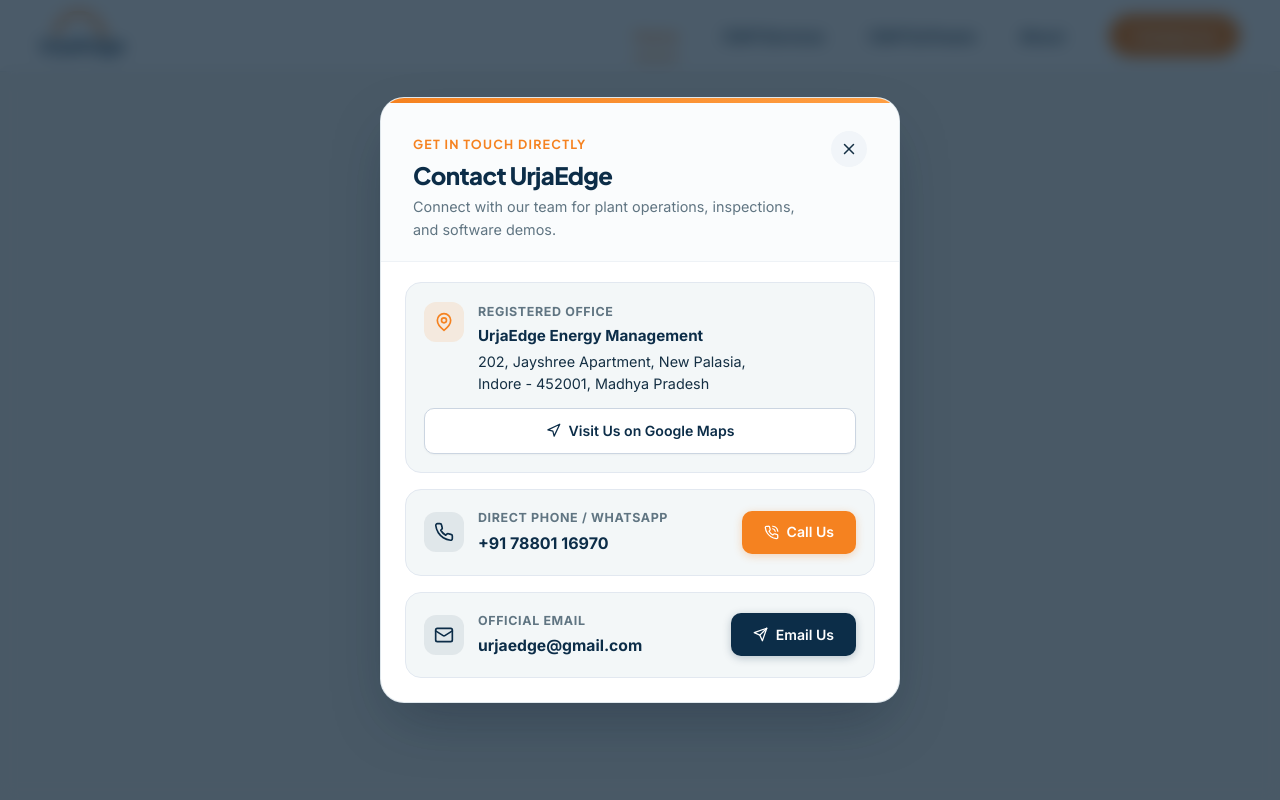
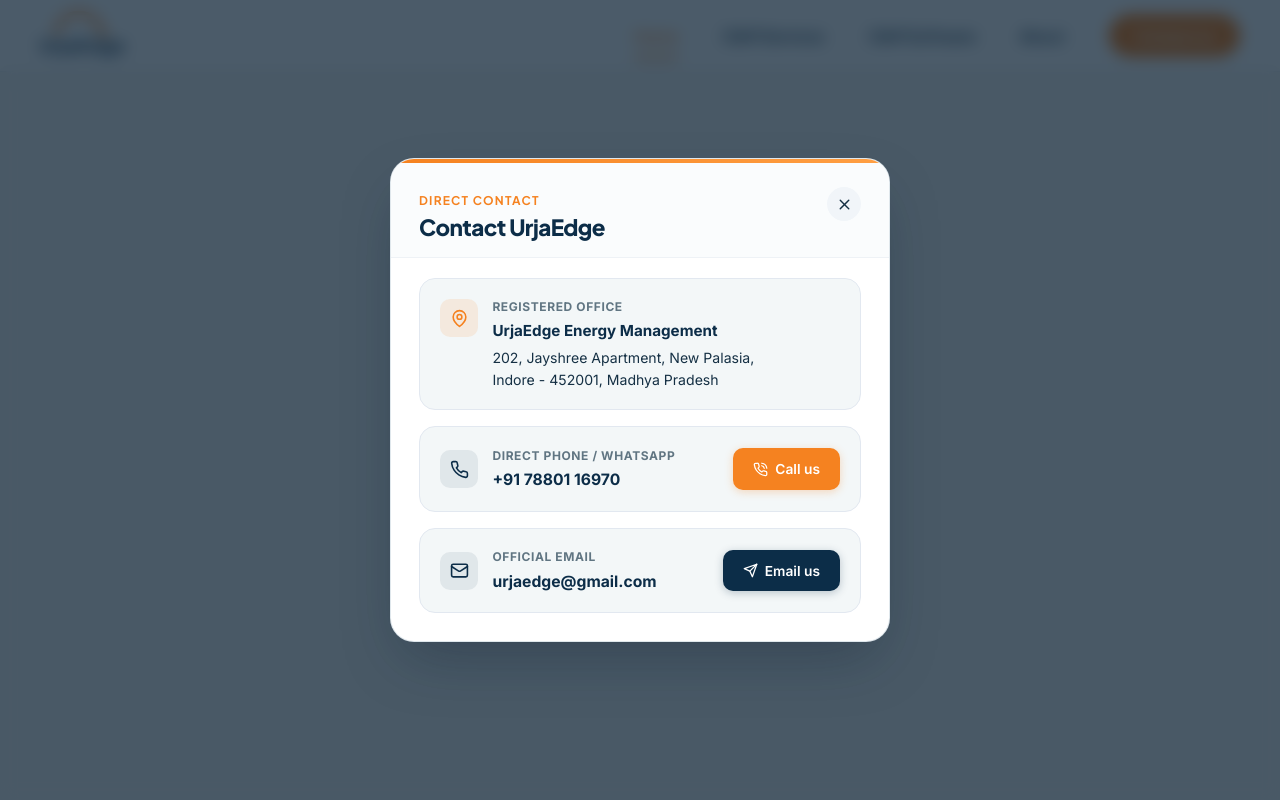
Before and after one commit to asellus-1/urjaedge, a React (Vite) app: page / in a window 1280 px wide. Both pictures are taken after a click on the button "Contact us". Shown: the top 800 px of the page. Built offline with nearby package versions, Linux system fonts and the light colour scheme.

Commit message:
feat(contact): remove visit us button, keep static address, and add smooth open/close modal animation

```diff
--- a/src/components/ContactModal.jsx
+++ b/src/components/ContactModal.jsx
@@ -1,16 +1,41 @@
-import React, { useEffect } from 'react';
+import React, { useState, useEffect } from 'react';
 import { createPortal } from 'react-dom';
-import { X, MapPin, Phone, Mail, Navigation, PhoneCall, Send } from 'lucide-react';
+import { X, MapPin, Phone, Mail, PhoneCall, Send } from 'lucide-react';
 
 export default function ContactModal({ isOpen, onClose }) {
+  const [isRendered, setIsRendered] = useState(isOpen);
+  const [isClosing, setIsClosing] = useState(false);
+
   useEffect(() => {
-    if (!isOpen) return;
+    if (isOpen) {
+      setIsRendered(true);
+      setIsClosing(false);
+    } else if (isRendered) {
+      setIsClosing(true);
+      const timer = setTimeout(() => {
+        setIsRendered(false);
+        setIsClosing(false);
+      }, 200);
+      return () => clearTimeout(timer);
+    }
+  }, [isOpen]);
+
+  const handleClose = () => {
+    if (isClosing) return;
+    setIsClosing(true);
+    setTimeout(() => {
+      onClose();
+    }, 200);
+  };
+
+  useEffect(() => {
+    if (!isRendered) return;
 
     const prevOverflow = document.body.style.overflow;
     document.body.style.overflow = 'hidden';
 
     const handleKeyDown = (e) => {
-      if (e.key === 'Escape') onClose();
+      if (e.key === 'Escape') handleClose();
     };
 
     window.addEventListener('keydown', handleKeyDown);
@@ -18,12 +43,10 @@
       document.body.style.overflow = prevOverflow;
       window.removeEventListener('keydown', handleKeyDown);
     };
-  }, [isOpen, onClose]);
+  }, [isRendered, isClosing]);
 
-  if (!isOpen) return null;
+  if (!isRendered) return null;
 
-  const addressText = "202, Jayshree Apartment, New Palasia, Indore - 452001, Madhya Pradesh, India";
-  const googleMapsUrl = `https://www.google.com/maps/search/?api=1&query=${encodeURIComponent("202, Jayshree Apartment, New Palasia, Indore, Madhya Pradesh 452001")}`;
   const phoneNumber = "+917880116970";
   const formattedPhone = "+91 78801 16970";
   const emailAddress = "urjaedge@gmail.com";
@@ -31,7 +54,7 @@
   return createPortal(
     <div
       className="modal-overlay"
-      onClick={onClose}
+      onClick={handleClose}
       role="dialog"
       aria-modal="true"
       aria-labelledby="contact-modal-title"
@@ -46,7 +69,9 @@
         alignItems: 'center',
         justifyContent: 'center',
         padding: '1.25rem',
-        animation: 'fadeIn 0.2s ease-out'
+        animation: isClosing
+          ? 'modalOverlayFadeOut 0.2s cubic-bezier(0.16, 1, 0.3, 1) forwards'
+          : 'modalOverlayFadeIn 0.25s cubic-bezier(0.16, 1, 0.3, 1) forwards'
       }}
     >
       <div
@@ -55,26 +80,29 @@
         style={{
           backgroundColor: '#FFFFFF',
           borderRadius: '24px',
-          maxWidth: '520px',
+          maxWidth: '500px',
           width: '100%',
-          maxHeight: 'calc(100vh - 2rem)',
+          maxHeight: 'calc(100vh - 2.5rem)',
           boxShadow: '0 25px 60px -15px rgba(6, 29, 48, 0.35)',
           overflow: 'hidden',
           position: 'relative',
           display: 'flex',
           flexDirection: 'column',
           border: '1px solid rgba(220, 229, 234, 0.9)',
-          animation: 'fadeInUp 0.25s ease'
+          animation: isClosing
+            ? 'modalPopOut 0.2s cubic-bezier(0.16, 1, 0.3, 1) forwards'
+            : 'modalPopIn 0.25s cubic-bezier(0.16, 1, 0.3, 1) forwards'
         }}
       >
-        {/* Header with warm solar accent bar */}
+        {/* Subtle Brand Solar Top Bar */}
         <div style={{
-          height: '5px',
+          height: '4px',
           background: 'linear-gradient(90deg, var(--energy-orange), #ff9f43)'
         }} />
 
+        {/* Minimal Header */}
         <div style={{
-          padding: '1.75rem 2rem 1.25rem',
+          padding: '1.5rem 1.75rem 1rem',
           display: 'flex',
           alignItems: 'flex-start',
           justifyContent: 'space-between',
@@ -82,11 +110,11 @@
           backgroundColor: '#FAFCFD'
         }}>
           <div>
-            <span className="eyebrow" style={{ marginBottom: '0.35rem', fontSize: '0.78rem' }}>
-              GET IN TOUCH DIRECTLY
+            <span className="eyebrow" style={{ marginBottom: '0.25rem', fontSize: '0.75rem' }}>
+              DIRECT CONTACT
             </span>
             <h3 id="contact-modal-title" style={{
-              fontSize: '1.5rem',
+              fontSize: '1.4rem',
               fontWeight: 800,
               color: 'var(--primary-navy)',
               margin: 0,
@@ -94,33 +122,24 @@
             }}>
               Contact UrjaEdge
             </h3>
-            <p style={{
-              fontSize: '0.9rem',
-              color: 'var(--secondary-text)',
-              marginTop: '0.35rem',
-              marginBottom: 0
-            }}>
-              Connect with our team for plant operations, inspections, and software demos.
-            </p>
           </div>
 
           <button
-            onClick={onClose}
+            onClick={handleClose}
             aria-label="Close contact popup"
             style={{
               background: '#F1F5F9',
               border: 'none',
               borderRadius: '50%',
-              width: '36px',
-              height: '36px',
+              width: '34px',
+              height: '34px',
               display: 'flex',
               alignItems: 'center',
               justifyContent: 'center',
               cursor: 'pointer',
               color: 'var(--primary-text)',
               transition: 'background 0.2s ease, transform 0.2s ease',
-              flexShrink: 0,
-              marginLeft: '1rem'
+              flexShrink: 0
             }}
             onMouseEnter={(e) => {
               e.currentTarget.style.backgroundColor = '#E2E8F0';
@@ -131,13 +150,13 @@
               e.currentTarget.style.transform = 'scale(1)';
             }}
           >
-            <X size={18} />
+            <X size={17} />
           </button>
         </div>
 
-        {/* Contact Info Cards */}
+        {/* Minimal Content Body */}
         <div style={{
-          padding: '1.25rem 1.5rem 1.5rem',
+          padding: '1.25rem 1.75rem 1.75rem',
           display: 'flex',
           flexDirection: 'column',
           gap: '1rem',
@@ -145,83 +164,47 @@
           WebkitOverflowScrolling: 'touch'
         }}>
 
-          {/* 1. Address Card */}
+          {/* 1. Static Office Address */}
           <div style={{
-            padding: '1.15rem',
+            padding: '1.15rem 1.25rem',
             borderRadius: '16px',
             backgroundColor: 'var(--soft-grey-blue)',
             border: '1px solid #E2E8F0',
             display: 'flex',
-            flexDirection: 'column',
-            gap: '0.85rem'
+            alignItems: 'flex-start',
+            gap: '0.9rem'
           }}>
-            <div style={{ display: 'flex', alignItems: 'flex-start', gap: '0.85rem' }}>
             <div style={{
-                width: '40px',
-                height: '40px',
-                borderRadius: '12px',
+              width: '38px',
+              height: '38px',
+              borderRadius: '10px',
               backgroundColor: 'rgba(245, 130, 32, 0.12)',
               color: 'var(--energy-orange)',
               display: 'flex',
               alignItems: 'center',
               justifyContent: 'center',
-                flexShrink: 0
+              flexShrink: 0,
+              marginTop: '0.1rem'
             }}>
-                <MapPin size={20} />
+              <MapPin size={19} />
             </div>
             <div style={{ flex: 1 }}>
-                <div style={{ fontSize: '0.78rem', fontWeight: 700, color: 'var(--secondary-text)', textTransform: 'uppercase', letterSpacing: '0.05em' }}>
+              <div style={{ fontSize: '0.75rem', fontWeight: 700, color: 'var(--secondary-text)', textTransform: 'uppercase', letterSpacing: '0.05em' }}>
                 Registered Office
               </div>
               <div style={{ fontSize: '0.95rem', fontWeight: 700, color: 'var(--primary-navy)', marginTop: '0.15rem' }}>
                 UrjaEdge Energy Management
               </div>
-                <div style={{ fontSize: '0.9rem', color: 'var(--primary-text)', lineHeight: 1.5, marginTop: '0.2rem' }}>
+              <div style={{ fontSize: '0.88rem', color: 'var(--primary-text)', lineHeight: 1.55, marginTop: '0.25rem' }}>
                 202, Jayshree Apartment, New Palasia,<br />
                 Indore - 452001, Madhya Pradesh
               </div>
             </div>
           </div>
 
-            <a
-              href={googleMapsUrl}
-              target="_blank"
-              rel="noopener noreferrer"
-              style={{
-                display: 'inline-flex',
-                alignItems: 'center',
-                justifyContent: 'center',
-                gap: '0.5rem',
-                backgroundColor: '#FFFFFF',
-                color: 'var(--primary-navy)',
-                border: '1px solid #CBD5E1',
-                padding: '0.65rem 1.25rem',
-                borderRadius: '10px',
-                fontWeight: 600,
-                fontSize: '0.88rem',
-                textDecoration: 'none',
-                transition: 'all 0.2s ease',
-                boxShadow: '0 1px 2px rgba(0,0,0,0.04)'
-              }}
-              onMouseEnter={(e) => {
-                e.currentTarget.style.borderColor = 'var(--energy-orange)';
-                e.currentTarget.style.color = 'var(--energy-orange)';
-                e.currentTarget.style.transform = 'translateY(-1px)';
-              }}
-              onMouseLeave={(e) => {
-                e.currentTarget.style.borderColor = '#CBD5E1';
-                e.currentTarget.style.color = 'var(--primary-navy)';
-                e.currentTarget.style.transform = 'translateY(0)';
-              }}
-            >
-              <Navigation size={15} />
-              Visit Us on Google Maps
-            </a>
-          </div>
-
-          {/* 2. Phone Card */}
+          {/* 2. Direct Phone / Call Us */}
           <div style={{
-            padding: '1.15rem',
+            padding: '1.15rem 1.25rem',
             borderRadius: '16px',
             backgroundColor: 'var(--soft-grey-blue)',
             border: '1px solid #E2E8F0',
@@ -231,11 +214,11 @@
             gap: '1rem',
             flexWrap: 'wrap'
           }}>
-            <div style={{ display: 'flex', alignItems: 'center', gap: '0.85rem' }}>
+            <div style={{ display: 'flex', alignItems: 'center', gap: '0.9rem' }}>
               <div style={{
-                width: '40px',
-                height: '40px',
-                borderRadius: '12px',
+                width: '38px',
+                height: '38px',
+                borderRadius: '10px',
                 backgroundColor: 'rgba(12, 45, 72, 0.08)',
                 color: 'var(--primary-navy)',
                 display: 'flex',
@@ -243,13 +226,13 @@
                 justifyContent: 'center',
                 flexShrink: 0
               }}>
-                <Phone size={20} />
+                <Phone size={19} />
               </div>
               <div>
-                <div style={{ fontSize: '0.78rem', fontWeight: 700, color: 'var(--secondary-text)', textTransform: 'uppercase', letterSpacing: '0.05em' }}>
+                <div style={{ fontSize: '0.75rem', fontWeight: 700, color: 'var(--secondary-text)', textTransform: 'uppercase', letterSpacing: '0.05em' }}>
                   Direct Phone / WhatsApp
                 </div>
-                <div style={{ fontSize: '1rem', fontWeight: 700, color: 'var(--primary-navy)', marginTop: '0.15rem' }}>
+                <div style={{ fontSize: '0.98rem', fontWeight: 700, color: 'var(--primary-navy)', marginTop: '0.15rem' }}>
                   {formattedPhone}
                 </div>
               </div>
@@ -261,16 +244,16 @@
                 display: 'inline-flex',
                 alignItems: 'center',
                 justifyContent: 'center',
-                gap: '0.5rem',
+                gap: '0.45rem',
                 backgroundColor: 'var(--energy-orange)',
                 color: '#FFFFFF',
-                padding: '0.65rem 1.35rem',
+                padding: '0.6rem 1.25rem',
                 borderRadius: '10px',
                 fontWeight: 600,
-                fontSize: '0.88rem',
+                fontSize: '0.86rem',
                 textDecoration: 'none',
                 transition: 'all 0.2s ease',
-                boxShadow: '0 2px 8px rgba(245, 130, 32, 0.3)'
+                boxShadow: '0 2px 8px rgba(245, 130, 32, 0.28)'
               }}
               onMouseEnter={(e) => {
                 e.currentTarget.style.backgroundColor = 'var(--energy-orange-hover)';
@@ -282,13 +265,13 @@
               }}
             >
               <PhoneCall size={15} />
-              Call Us
+              Call us
             </a>
           </div>
 
-          {/* 3. Email Card */}
+          {/* 3. Official Email / Email Us */}
           <div style={{
-            padding: '1.15rem',
+            padding: '1.15rem 1.25rem',
             borderRadius: '16px',
             backgroundColor: 'var(--soft-grey-blue)',
             border: '1px solid #E2E8F0',
@@ -298,11 +281,11 @@
             gap: '1rem',
             flexWrap: 'wrap'
           }}>
-            <div style={{ display: 'flex', alignItems: 'center', gap: '0.85rem' }}>
+            <div style={{ display: 'flex', alignItems: 'center', gap: '0.9rem' }}>
               <div style={{
-                width: '40px',
-                height: '40px',
-                borderRadius: '12px',
+                width: '38px',
+                height: '38px',
+                borderRadius: '10px',
                 backgroundColor: 'rgba(12, 45, 72, 0.08)',
                 color: 'var(--primary-navy)',
                 display: 'flex',
@@ -310,10 +293,10 @@
                 justifyContent: 'center',
                 flexShrink: 0
               }}>
-                <Mail size={20} />
+                <Mail size={19} />
               </div>
               <div>
-                <div style={{ fontSize: '0.78rem', fontWeight: 700, color: 'var(--secondary-text)', textTransform: 'uppercase', letterSpacing: '0.05em' }}>
+                <div style={{ fontSize: '0.75rem', fontWeight: 700, color: 'var(--secondary-text)', textTransform: 'uppercase', letterSpacing: '0.05em' }}>
                   Official Email
                 </div>
                 <div style={{ fontSize: '0.98rem', fontWeight: 700, color: 'var(--primary-navy)', marginTop: '0.15rem' }}>
@@ -328,13 +311,13 @@
                 display: 'inline-flex',
                 alignItems: 'center',
                 justifyContent: 'center',
-                gap: '0.5rem',
+                gap: '0.45rem',
                 backgroundColor: 'var(--primary-navy)',
                 color: '#FFFFFF',
-                padding: '0.65rem 1.35rem',
+                padding: '0.6rem 1.25rem',
                 borderRadius: '10px',
                 fontWeight: 600,
-                fontSize: '0.88rem',
+                fontSize: '0.86rem',
                 textDecoration: 'none',
                 transition: 'all 0.2s ease',
                 boxShadow: '0 2px 8px rgba(12, 45, 72, 0.25)'
@@ -349,7 +332,7 @@
               }}
             >
               <Send size={15} />
-              Email Us
+              Email us
             </a>
           </div>
 
```
Also changed, not shown: src/index.css (+33 -0 lines). Lines whose indentation alone changed are shown as unchanged.
